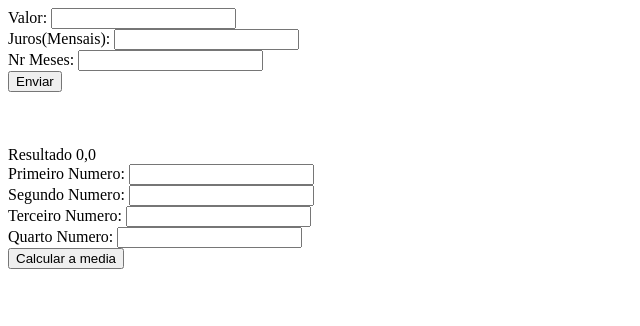
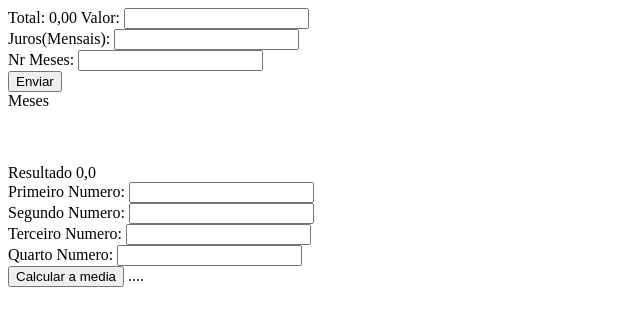
Before and after one commit to yurygabriel/yuryyprimeirob_3t, a plain HTML site: page index.HTML in a window 1280 px wide. Shown: the whole page, without its empty margins (0-640 px from the left). Drawn offline with Linux system fonts and the light colour scheme.

Commit message:
Update index.HTML

```diff
--- a/index.HTML
+++ b/index.HTML
@@ -1,5 +1,6 @@
 <!DOCTYPE html>
 <html lang="pt-br">
+
 <head>
     <meta charset="UTF-8">
     <meta http-equiv="X-UA-Compatible" content="IE=edge">
@@ -7,22 +8,29 @@
     <title>Primeiro B</title>
     <script src="estudo.js"></script>
 </head>
+
 <body>
-Valor: <input id="Valor" type="text" ><br>
-Juros(Mensais): <input id="Juros" type="text" ><br>
-Nr Meses: <input id="Meses" type="text" ><br>
-<button onclick="total()">Enviar</button>
+   <div class="calculadora">
+    <span id="totalgeral">Total: 0,00</span>
+    Valor: <input id="Valor" type="text"><br>
+    Juros(Mensais): <input id="Juros" type="text"><br>
+    Nr Meses: <input id="Meses" type="text"><br>
+    <button onclick="total()">Enviar</button>
+    </div>
+    </div>
+    <span id="mes">Meses</span>
 
-<br><br><br><br>
-<span id="result">Resultado 0,0 </span><br>
-Primeiro Numero: <input id = "n1" type = text><br>
-Segundo Numero: <input id = "n2" type = text><br>
-Terceiro Numero: <input id = "n3" type = text><br>
-Quarto Numero: <input id = "n4" type = text><br>
+    <br><br><br><br>
+    <span id="result">Resultado 0,0 </span><br>
+    Primeiro Numero: <input id="n1" type=text><br>
+    Segundo Numero: <input id="n2" type=text><br>
+    Terceiro Numero: <input id="n3" type=text><br>
+    Quarto Numero: <input id="n4" type=text><br>
 
-<button onclick="media()">Calcular a media</button>
+    <button onclick="media()">Calcular a media</button>
 
-
+    ....
 
 </body>
+
 </html>
```
